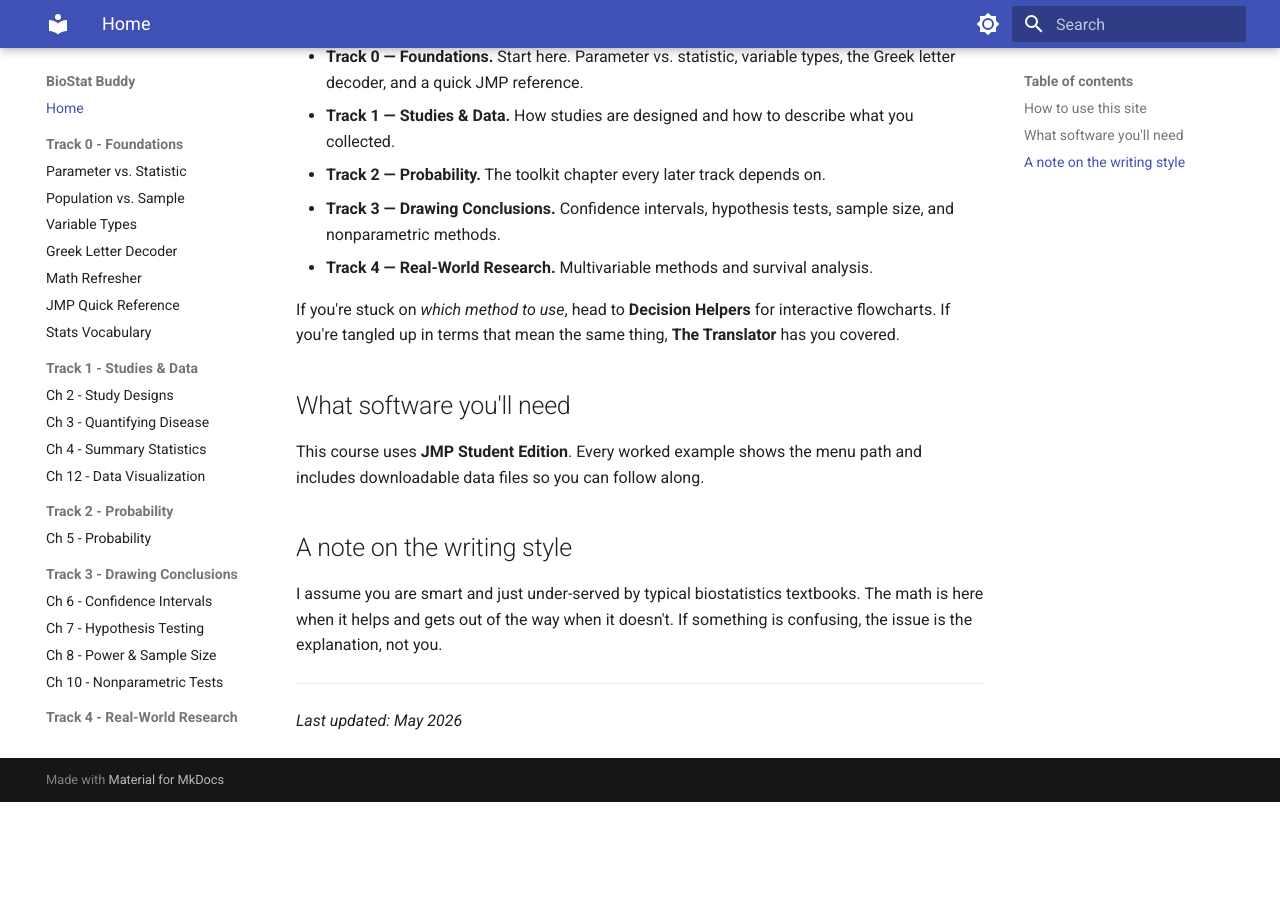
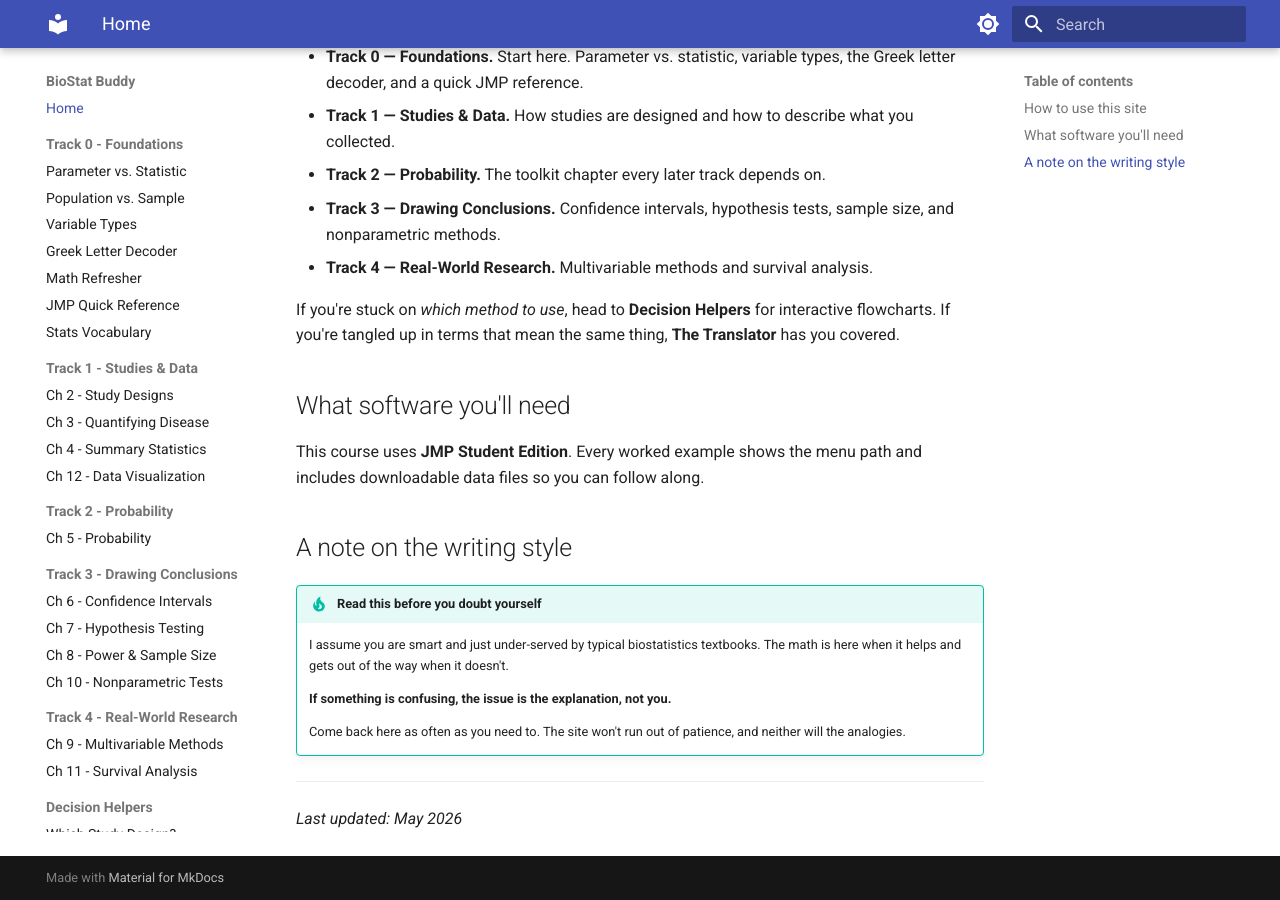
Before and after one commit to marywmathis/biostat-buddy, an MkDocs documentation site: the page built from docs/index.md, in a window 1280 px wide and 900 px high, scrolled down 764 px. Built offline with MkDocs 1.6.1 and Material for MkDocs 9.7.7, drawn with Linux system fonts in a browser that asks for light colours; before the commit the page ends 1566 px from its top, so only the background shows below that.

Commit message:
Updated note to students

```diff
--- a/docs/index.md
+++ b/docs/index.md
@@ -34,7 +34,12 @@
 
 ## A note on the writing style
 
-I assume you are smart and just under-served by typical biostatistics textbooks. The math is here when it helps and gets out of the way when it doesn't. If something is confusing, the issue is the explanation, not you.
+!!! tip "Read this before you doubt yourself"
+    I assume you are smart and just under-served by typical biostatistics textbooks. The math is here when it helps and gets out of the way when it doesn't.
+
+    **If something is confusing, the issue is the explanation, not you.**
+
+    Come back here as often as you need to. The site won't run out of patience, and neither will the analogies.
 
 ---
 
```
